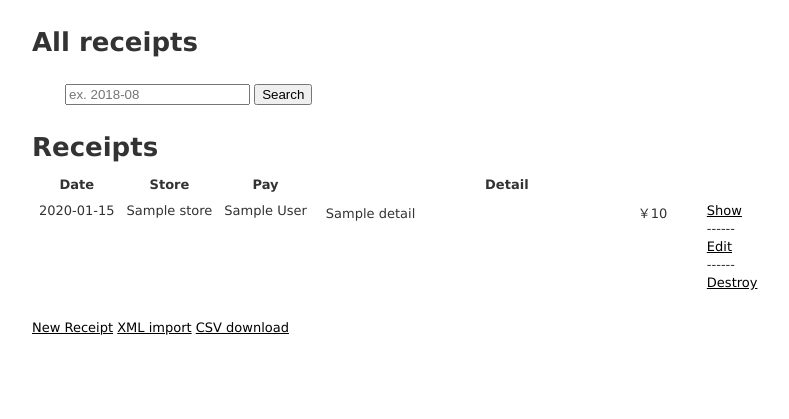
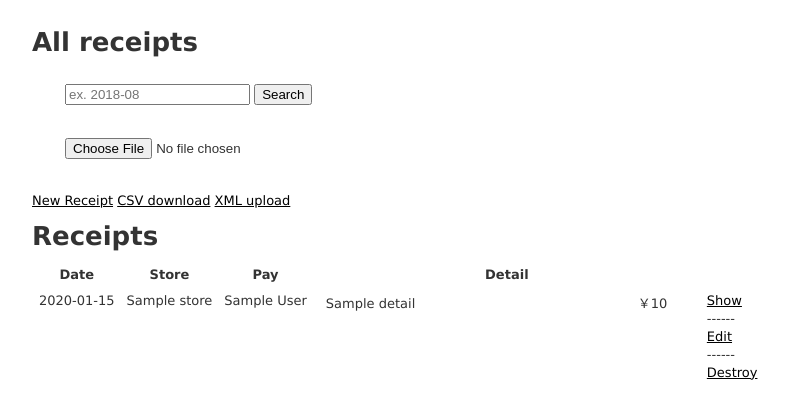
Before and after one commit to bbbar326/kakeibo, a Rails app: page /receipts in a window 1280 px wide. Shown: the top 419 px of the page, without its empty margins (1-790 px from the left). Run offline with Rails 7, Linux system fonts and the light colour scheme; tables that the repository leaves empty hold one stand-in row (values such as "Sample post"); style sheets or scripts are compiled from the project's sources; some libraries are stand-ins or nearby versions.

Commit message:
xml uploadするファイルをクライアントで選択できるように修正

```diff
--- a/app/controllers/receipts_controller.rb
+++ b/app/controllers/receipts_controller.rb
@@ -19,12 +19,13 @@ class ReceiptsController < ApplicationController
      end
   end
 
-  # GET /xml_upload
+  # POST /xml_upload
   def xml_upload
     msg = ""
     saved_record_num = 0
+    file = xml_params[:xml_upload]
 
-    doc = REXML::Document.new(open(File.join(Rails.root,"tmp","receipt_date_test.xml")))
+    doc = REXML::Document.new(file.read)
     doc.elements.each('receipt_data/receipt_list/receipt') do |receipt|
 
       next unless receipt
@@ -192,6 +193,10 @@ class ReceiptsController < ApplicationController
       params.permit(:search)
     end
 
+    def xml_params
+      params.permit(:xml_upload)
+    end
+
     def date_valid?(str)
       !! Date.parse(str) rescue false
     end
--- a/app/views/receipts/index.html.erb
+++ b/app/views/receipts/index.html.erb
@@ -8,6 +8,20 @@
     <%= submit_tag "Search", name: nil %>
   </p>
 <% end %>
+
+<%= form_tag xml_upload_path, name: 'f_xml_upload', multipart: true do %>
+  <p>
+    <%= file_field_tag :xml_upload %>
+  </p>
+<% end %>
+
+<%= link_to 'New Receipt', new_receipt_path %>
+<%= link_to "CSV download", receipts_path(format: "csv") %>
+<%= link_to(
+'XML upload',
+'javascript:void(0);',
+onclick: 'document.f_xml_upload.submit();'
+) %>
 
 <h1>Receipts</h1>
 
@@ -54,9 +68,3 @@
     <% end %>
   </tbody>
 </table>
-
-<br>
-
-<%= link_to 'New Receipt', new_receipt_path %>
-<%= link_to 'XML import' , xml_upload_path %>
-<%= link_to "CSV download", receipts_path(format: "csv") %>
--- a/config/routes.rb
+++ b/config/routes.rb
@@ -9,5 +9,5 @@ Rails.application.routes.draw do
   resources :receipts
   # For details on the DSL available within this file, see http://guides.rubyonrails.org/routing.html
 
-  get 'xml_upload', to: 'receipts#xml_upload'
+  post 'xml_upload', to: 'receipts#xml_upload'
 end
```
